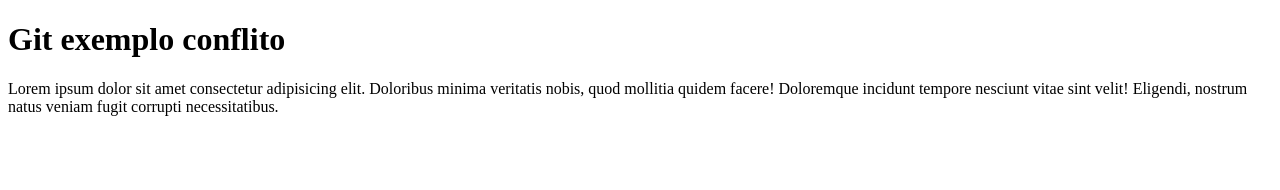
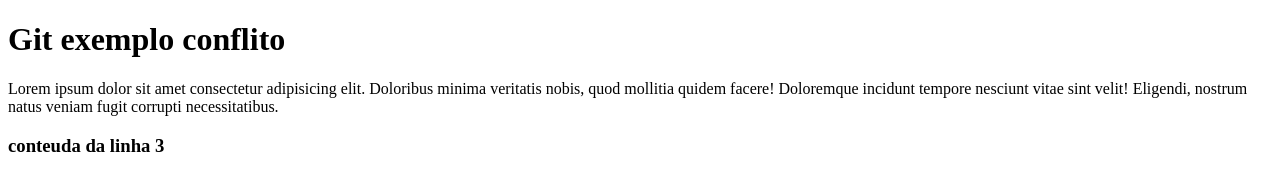
Before and after one commit to RobertCastro86/git-exemplo-conflito, a plain HTML site: page index.html in a window 1280 px wide. Drawn offline with Linux system fonts and the light colour scheme.

Commit message:
adiciona h3

```diff
--- a/index.html
+++ b/index.html
@@ -12,5 +12,7 @@
 
     <p>Lorem ipsum dolor sit amet consectetur adipisicing elit. Doloribus minima veritatis nobis, quod mollitia quidem facere! Doloremque incidunt tempore nesciunt vitae sint velit! Eligendi, nostrum natus veniam fugit corrupti necessitatibus.</p>
 
+    <h3>conteuda da linha 3</h3>
+
 </body>
 </html>
```
